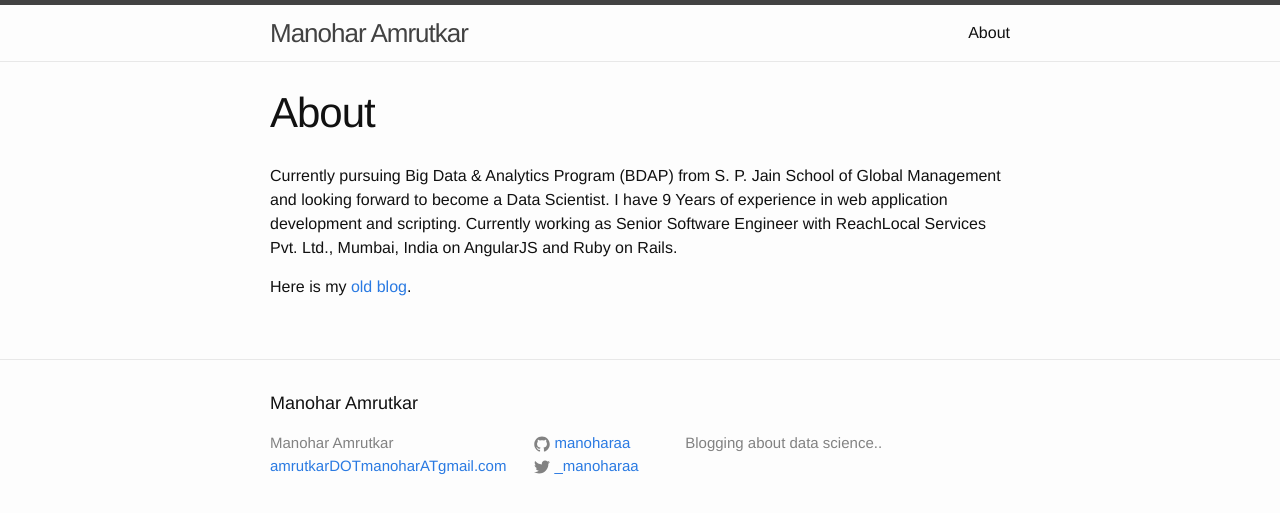
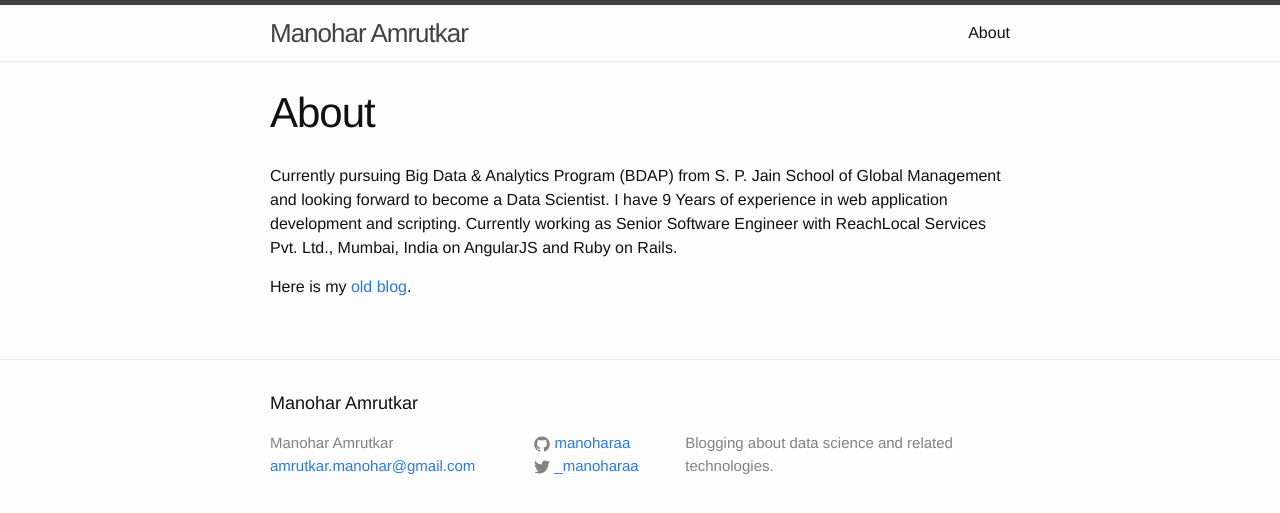
Before and after one commit to manoharaa/manoharaa.github.io, a Jekyll site: the page built from about.md, in a window 1280 px wide. Shown: the top 513 px of the page. Built offline with Jekyll 4.4.1, drawn with Linux system fonts in a browser that asks for light colours.

Commit message:
config changes

```diff
--- a/_config.yml
+++ b/_config.yml
@@ -1,8 +1,8 @@
 # Site settings
 title: Manohar Amrutkar
-email: amrutkarDOTmanoharATgmail.com
+email: amrutkar.manohar@gmail.com
 description: > # this means to ignore newlines until "baseurl:"
-  Blogging about data science..
+  Blogging about data science and related technologies.
 baseurl: "" # the subpath of your site, e.g. /blog/
 url: "http://manoharaa.github.io" # the base hostname & protocol for your site
 twitter_username: _manoharaa
```
